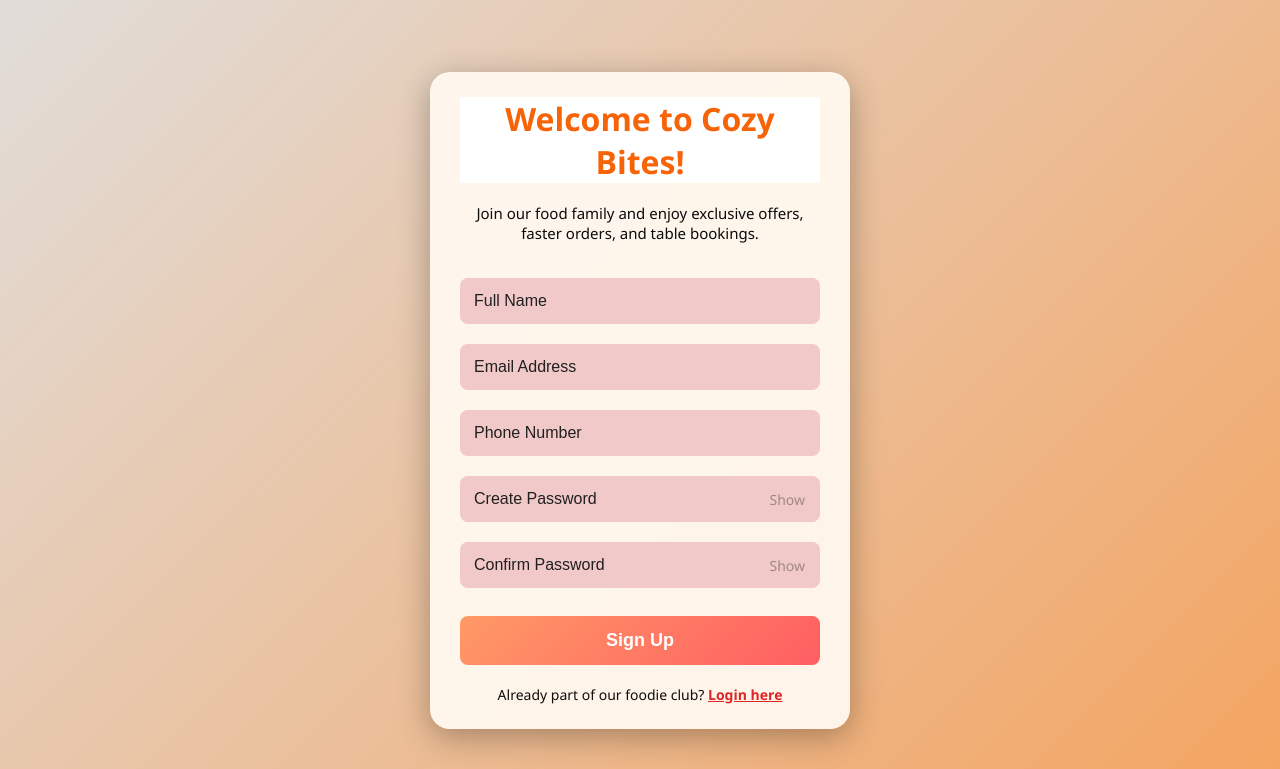
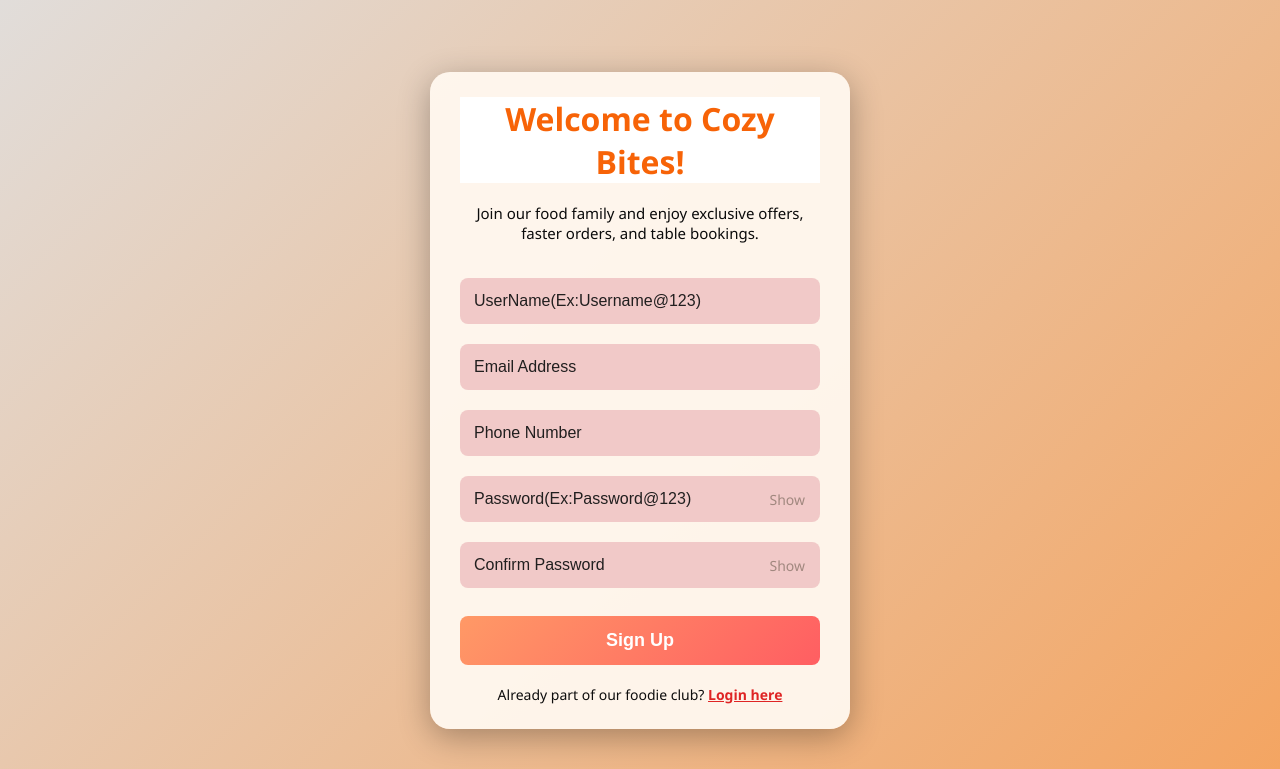
Before and after one commit to Saikumar-2106/restaurant, a Django app: page /register/ in a window 1280 px wide. Shown: the top 769 px of the page. Run offline with Django 5.2, Linux system fonts and the light colour scheme.

Commit message:
Update register.html

```diff
--- a/template/register.html
+++ b/template/register.html
@@ -162,12 +162,12 @@
 
     <form method="POST">
       {% csrf_token %}
-      <input type="text" name="username" placeholder="Full Name" required>
+      <input type="text" name="username" placeholder="UserName(Ex:Username@123)" required>
       <input type="email" name="email" placeholder="Email Address" required>
       <input type="text" name="phone" placeholder="Phone Number" required>
 
       <div class="password-wrapper">
-        <input type="password" id="password" name="password" placeholder="Create Password" required>
+        <input type="password" id="password" name="password" placeholder="Password(Ex:Password@123)" required>
         <span class="toggle-password" id="togglePassword" onclick="togglePassword('password', 'togglePassword')">Show</span>
       </div>
 
```
